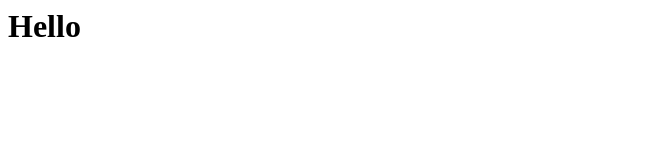
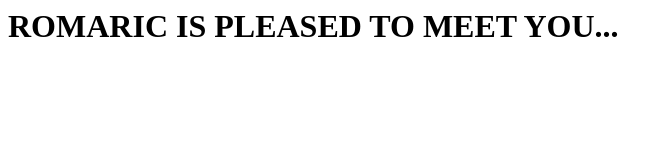
Before and after one commit to knromaric/knromaric.github.io, a plain HTML site: page index.html in a window 1280 px wide. Shown: the whole page, without its empty margins (0-672 px from the left). Drawn offline with Linux system fonts and the light colour scheme.

Commit message:
Update index.html

```diff
--- a/index.html
+++ b/index.html
@@ -2,7 +2,7 @@
 	<head>
 		<title></title>
 		<body>
-			<h1>Hello</h1>
+			<h1>ROMARIC IS PLEASED TO MEET YOU...</h1>
 			<p></p>
 		</body>
 	</head>
```
